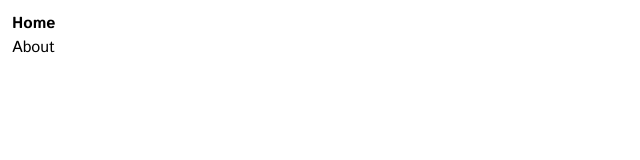
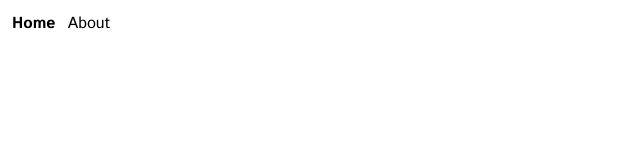
Before and after one commit to sammybhaidani/portfolio-v2, a React (Vite) app: page / in a window 1280 px wide. Shown: the top 160 px of the page, without its empty margins (0-640 px from the left). Built offline with nearby package versions, Linux system fonts and the light colour scheme.

Commit message:
Add styling

```diff
--- a/src/components/Nav.jsx
+++ b/src/components/Nav.jsx
@@ -3,7 +3,7 @@ import NavItem from "./atoms/NavItem";
 export default function Nav() {
     return (
         <nav>
-            <ul>
+            <ul className="flex gap-3">
                 <li><NavItem text={'Home'} address={'/'}/></li>
                 <li><NavItem text={'About'} address={'/portfolio#about'}/></li>
             </ul>
```
